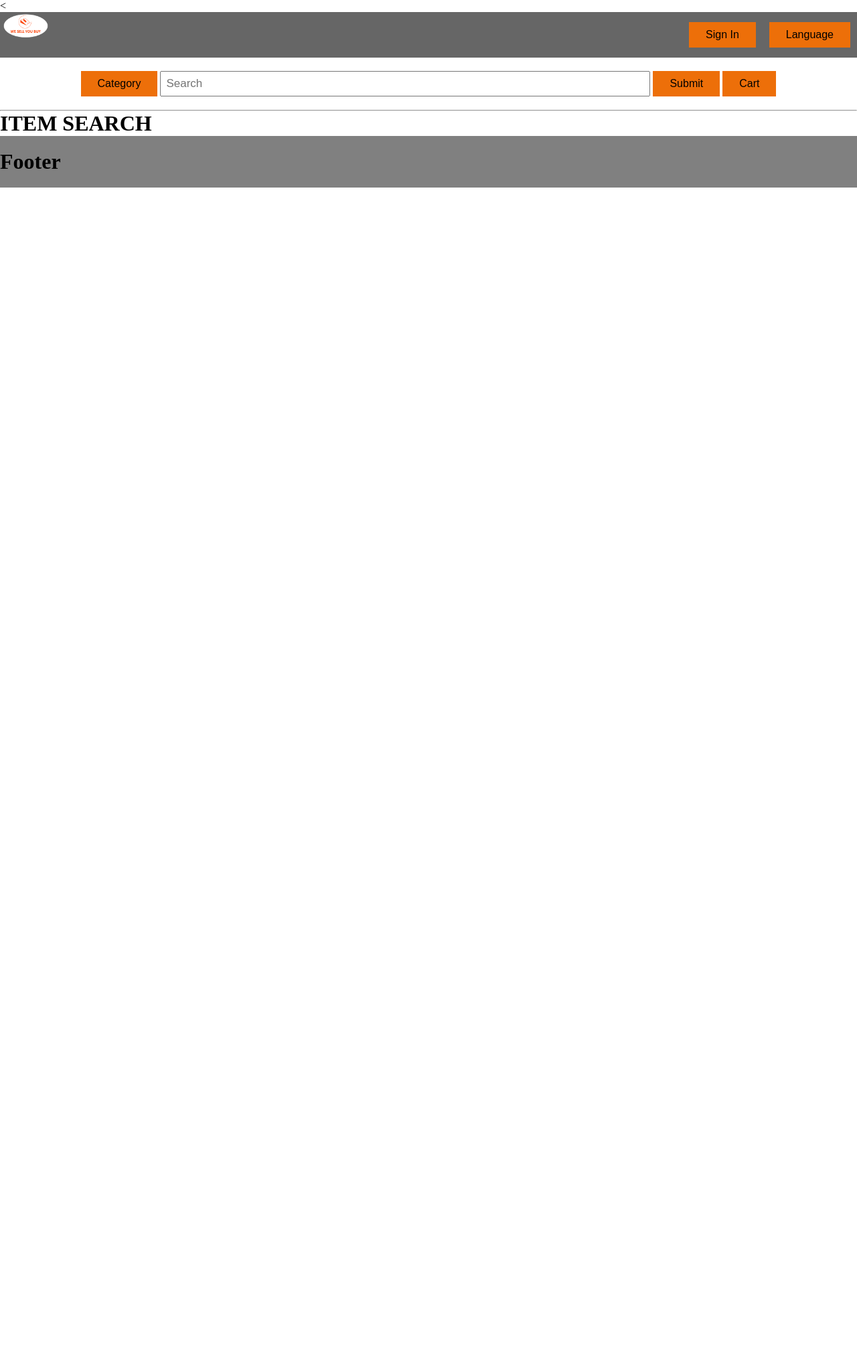
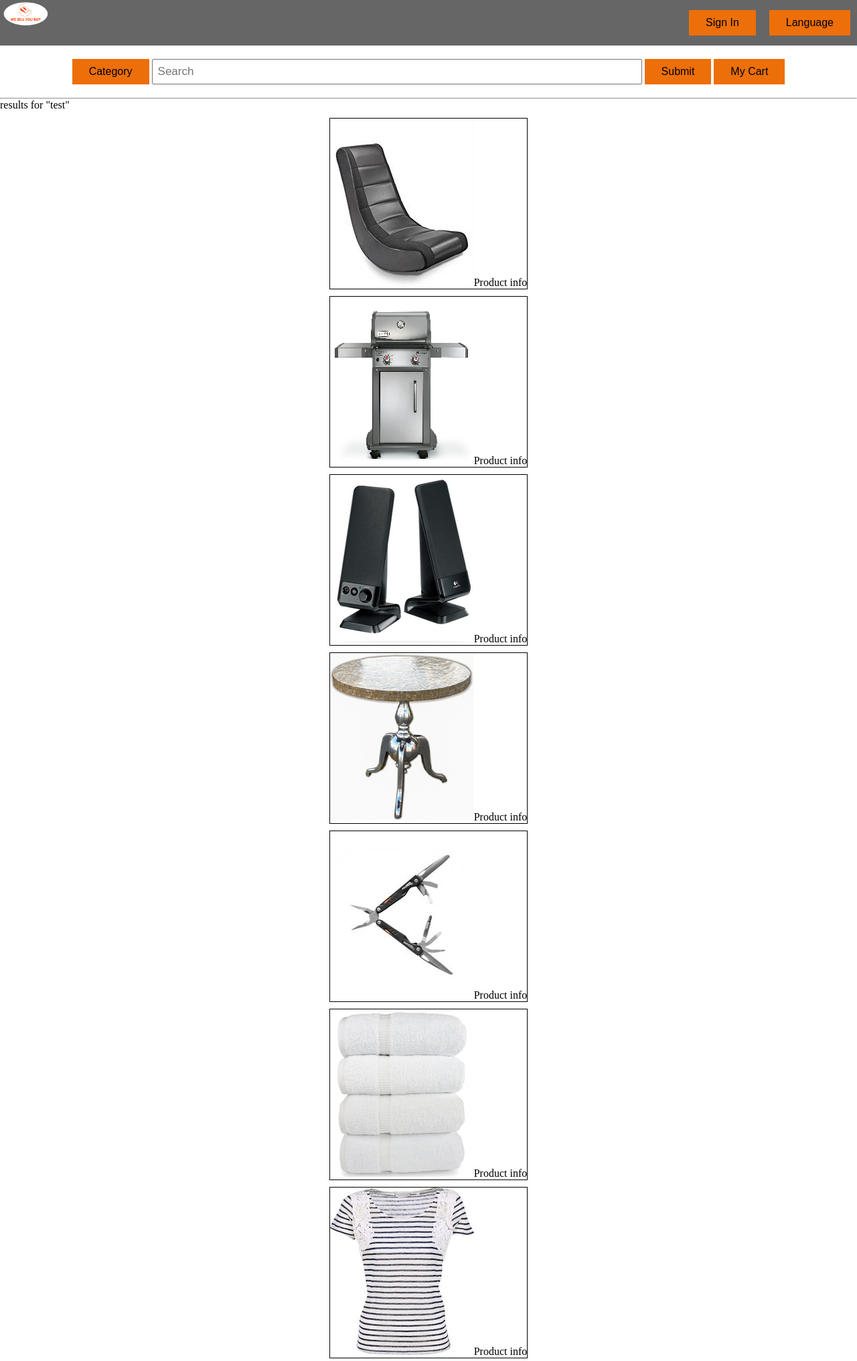
Before and after one commit to Aldo1540/E-Commerce, a PHP site: page /itemsearch.php in a window 1280 px wide. Shown: the top 2032 px of the page at 67% size. Before the commit the page ends 280 px from the top, so only its background shows below. Run offline with PHP 8.4, Linux system fonts and the light colour scheme.

Commit message:
small changes made

```diff
--- a/WeSellYouBuy/includes/signedInHeader.php
+++ b/WeSellYouBuy/includes/signedInHeader.php
@@ -1,4 +1,4 @@
-<header>
+	<header>
 		<div class="topNav">
 			<form name="form1" method="post" action="index.php">
 				<input type="image" src="images/logo.png" name="Submit"/>
@@ -25,7 +25,7 @@
 					<button class="searchbtn" type="submit">Submit</button>
 				</form>
 				<form method="post" action="cart.php">
-					<button class="cartbtn">Cart</button>
+					<button class="cartbtn">My Cart</button>
 				</form>
 			</div>
 		</div>
--- a/WeSellYouBuy/includes/signedOutHeader.php
+++ b/WeSellYouBuy/includes/signedOutHeader.php
@@ -1,4 +1,4 @@
-<header>
+	<header>
 		<div class="topNav">
 			<form name="form1" method="post" action="index.php">
 				<input type="image" src="images/logo.png" name="Submit"/>
@@ -25,7 +25,7 @@
 					<button class="searchbtn" type="submit">Submit</button>
 				</form>
 				<form method="post" action="cart.php">
-					<button class="cartbtn">Cart</button>
+					<button class="cartbtn">My Cart</button>
 				</form>
 			</div>
 		</div>
--- a/WeSellYouBuy/itempage.php
+++ b/WeSellYouBuy/itempage.php
@@ -1,4 +1,4 @@
-<<!DOCTYPE html>
+<!DOCTYPE html>
 <html>
 <head>
 	<title>We Sell You Buy</title>
--- a/WeSellYouBuy/itemsearch.php
+++ b/WeSellYouBuy/itemsearch.php
@@ -1,4 +1,4 @@
-<<!DOCTYPE html>
+<!DOCTYPE html>
 <html>
 <head>
 	<title>We Sell You Buy</title>
@@ -7,7 +7,24 @@
 </head>
 <body>
 	<?php include 'includes/signedOutHeader.php'; ?>
-	<h1>ITEM SEARCH<h1>
+
+	<div class="searchresults">
+		<label>results for "test"</label>
+		<form method="post" action="itempage.php">
+			<ul>
+				<li><input type="image" src="images/items/chair.png" name="Submit"/>Product info</li>
+				<li><input type="image" src="images/items/grill.png" name="Submit"/>Product info</li>
+				<li><input type="image" src="images/items/speaker.png" name="Submit"/>Product info</li>
+				<li><input type="image" src="images/items/table.png" name="Submit"/>Product info</li>
+				<li><input type="image" src="images/items/multitool.png" name="Submit"/>Product info</li>
+				<li><input type="image" src="images/items/towels.png" name="Submit"/>Product info</li>
+				<li><input type="image" src="images/items/shirt.png" name="Submit"/>Product info</li>
+				<li><input type="image" src="images/items/blender.png" name="Submit"/>Product info</li>
+				<li><input type="image" src="images/items/babybed.png" name="Submit"/>Product info</li>
+				<li><input type="image" src="images/items/lawnmower.png" name="Submit"/>Product info</li>
+			</ul>
+		</form>
+	</div>
 
 	<footer>
 	<p>Footer</p>
--- a/WeSellYouBuy/signin.php
+++ b/WeSellYouBuy/signin.php
@@ -1,4 +1,4 @@
-<<!DOCTYPE html>
+<!DOCTYPE html>
 <html>
 <head>
 	<title>We Sell You Buy</title>
--- a/WeSellYouBuy/style/cart.css
+++ b/WeSellYouBuy/style/cart.css
@@ -4,3 +4,7 @@
 	margin: 0;
 	padding: 0;
 }
+
+table.centertbl {
+	width: 40%;
+}
--- a/WeSellYouBuy/style/itemsearch.css
+++ b/WeSellYouBuy/style/itemsearch.css
@@ -1,6 +1,7 @@
 /*Item search css styling sheet*/
 
-*{
-	margin: 0;
-	padding: 0;
+.searchresults li{
+	display: table;
+	margin: 10px auto;
+	border: 1px solid black;
 }
```
Also changed, not shown: WeSellYouBuy/cart.php (+8 -10 lines), WeSellYouBuy/index.php (+17 -15 lines).
